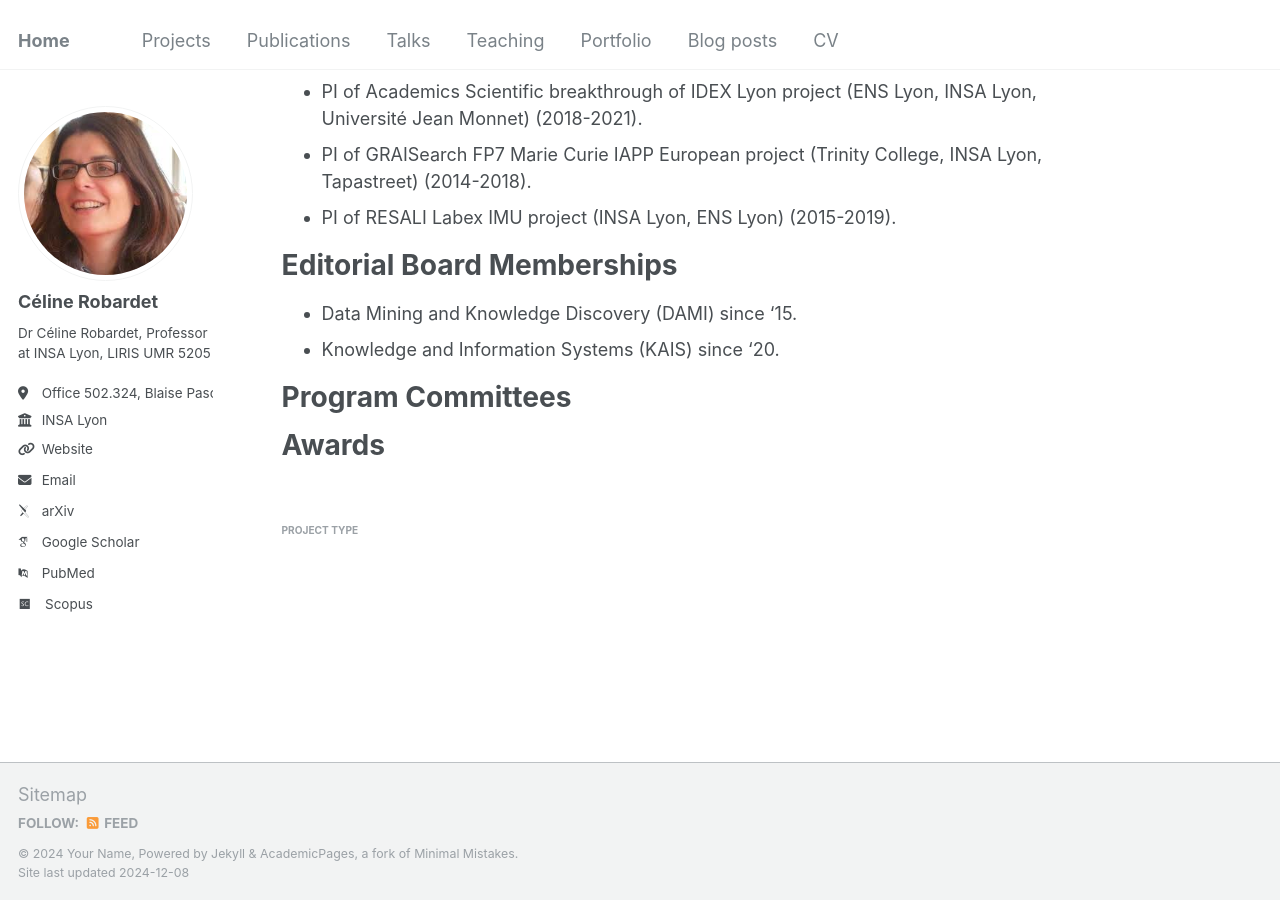
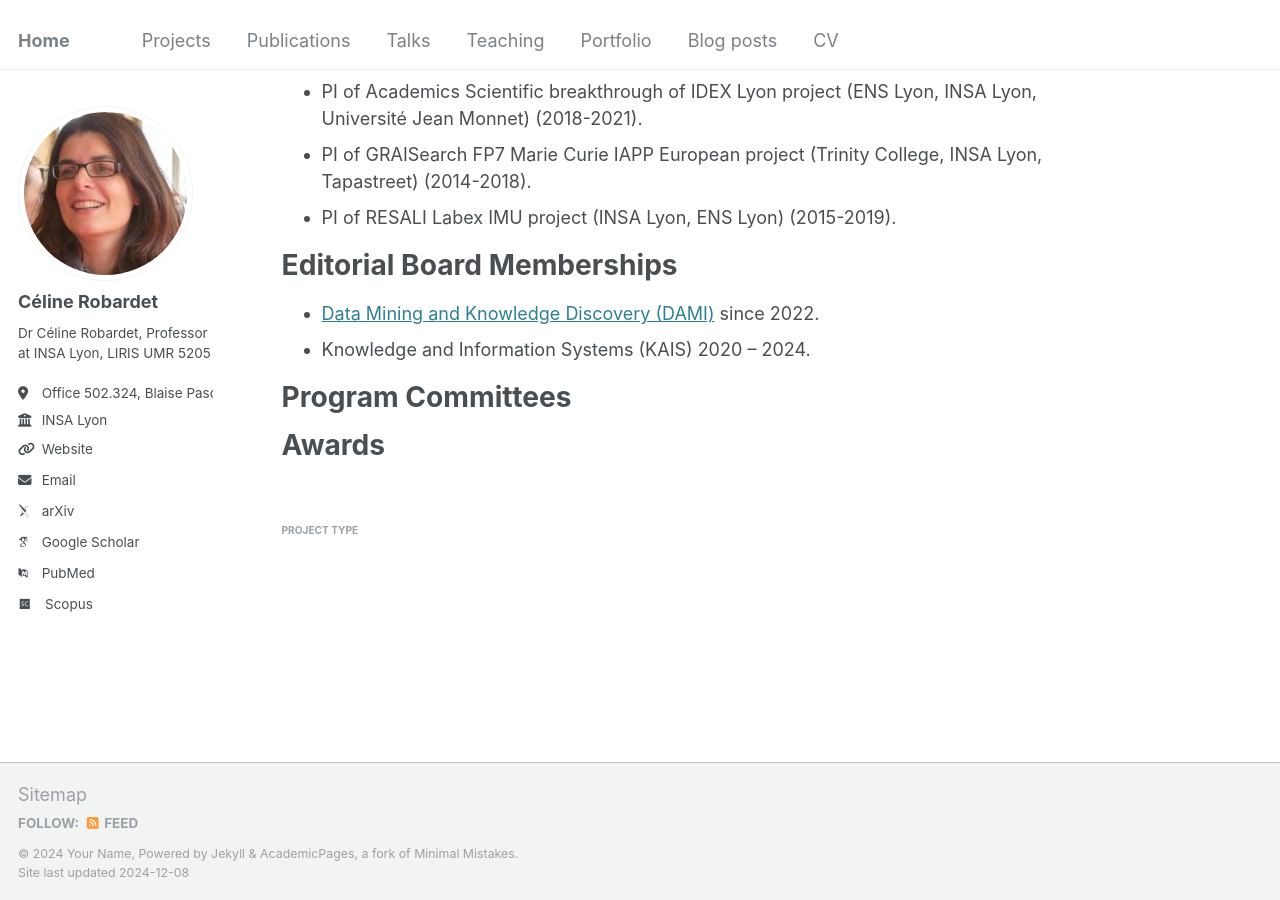
Before and after one commit to crobardet/crobardet.github.io, a Jekyll site: the page built from _pages/about.md, in a window 1280 px wide and 900 px high, scrolled down 1040 px. Built offline with Jekyll 4.4.1, drawn with Linux system fonts in a browser that asks for light colours; some web fonts are replaced.

Commit message:
Update about.md

```diff
--- a/_pages/about.md
+++ b/_pages/about.md
@@ -40,8 +40,8 @@ Grants
 
 Editorial Board Memberships
 =====
-* Data Mining and Knowledge Discovery (DAMI) since '15.
-* Knowledge and Information Systems (KAIS) since '20.
+* <a href="https://link.springer.com/journal/10618/editorial-board">Data Mining and Knowledge Discovery (DAMI)</a> since 2022.
+* Knowledge and Information Systems (KAIS) 2020 -- 2024.
 
 Program Committees
 =====
```
